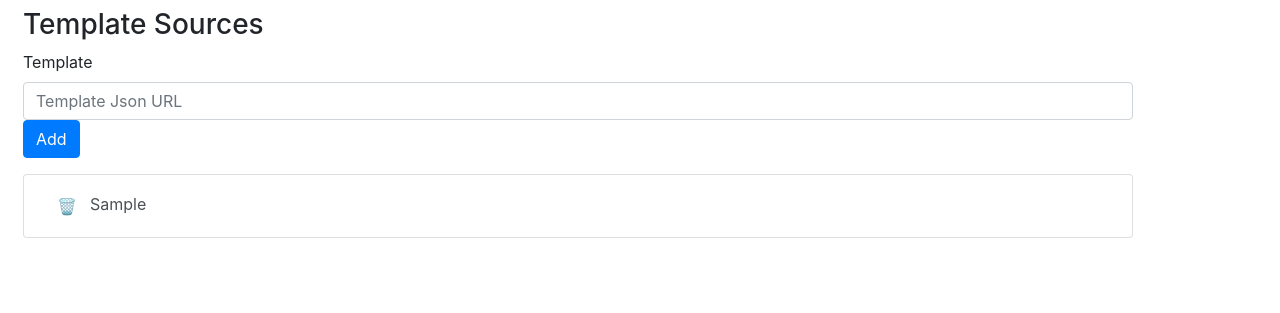
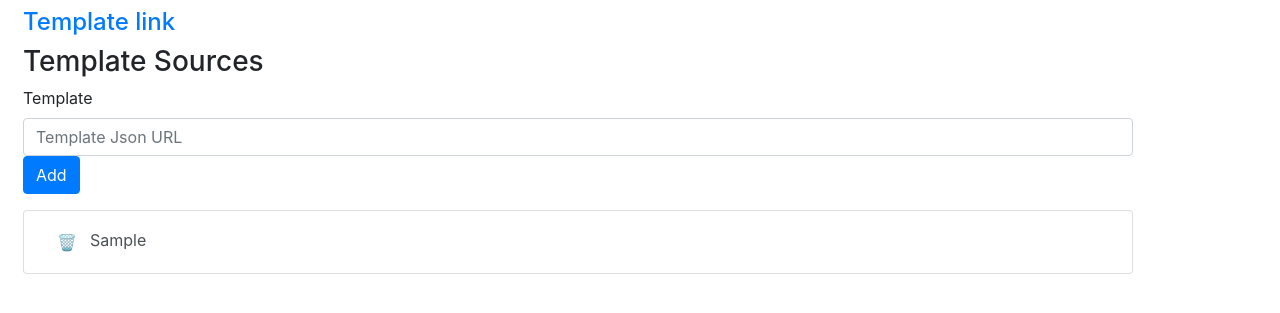
Before and after one commit to prasy-loyola/portainer-templates-manager, a Flask app: template templates/index.html in a window 1280 px wide. Shown: the top 313 px of the page. Run offline with Flask 2, Linux system fonts and the light colour scheme; the template is opened without the code that fills it: most values are stand-ins (such as "Sample title", 1, 10 or a date in 2020); some libraries are stand-ins or nearby versions.

Commit message:
added link to  Templates

```diff
--- a/templates/index.html
+++ b/templates/index.html
@@ -14,6 +14,8 @@
 
 <body>
     <div class="container m-2">
+        <h4><a href="/template.json" class="link">Template link</a></h4>
+
         <h3>Template Sources</h3>
 
         <div class="form-group form-sm">
```
